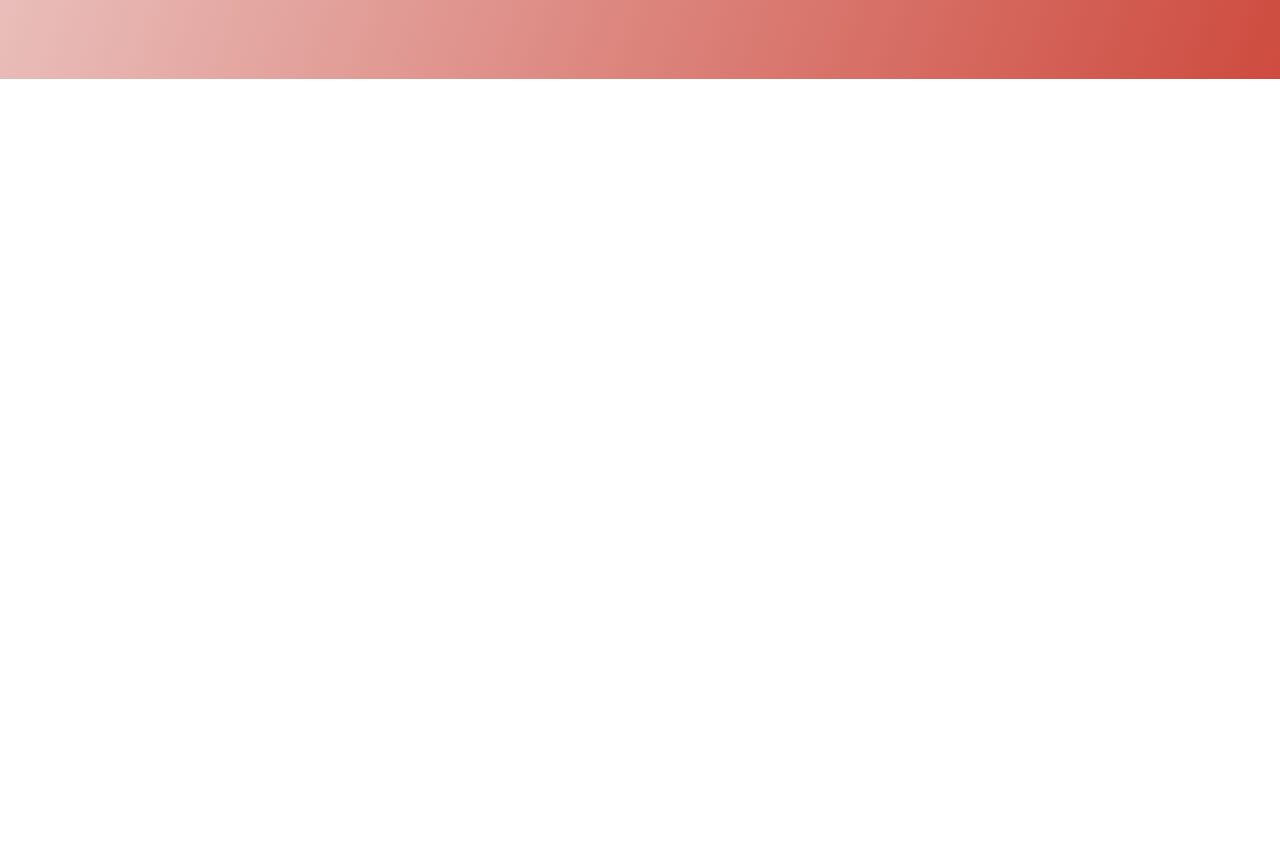
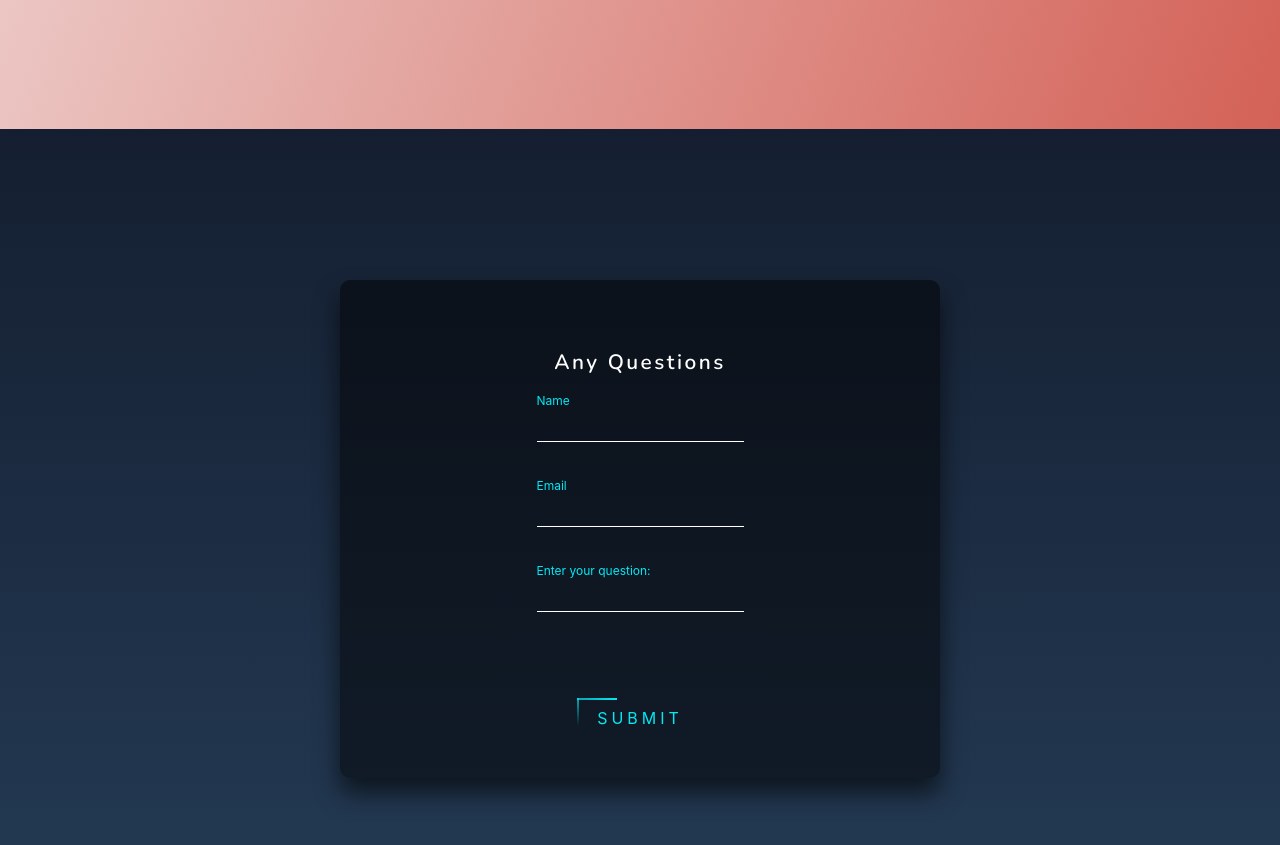
Before and after one commit to SaiPradeepti/Furni-store, a React (Create React App) app: page / in a window 1280 px wide. Shown: the part 2120-2965 px from the top of the page. Before the commit the page ends 2199 px from the top, so only its background shows below. Built offline with nearby package versions, Linux system fonts and the light colour scheme.

Commit message:
Updating Form.js

```diff
--- a/src/App.js
+++ b/src/App.js
@@ -1,9 +1,11 @@
 import furnitureList from './furnitureList'
 import Furniture from './Furniture'
+import Form from './Form'
 import {useState} from 'react'
 
+
 function App() {
-  const [loading,setLoading] = useState(true);
+  const [loading,setLoading] = useState(false);
 
   const loadingTime = () => {
     setTimeout(() => {
@@ -29,6 +31,7 @@ function App() {
   }
 
   return (
+    <>
       <div className="main">
         <header>
           <div className="title">Furni Store</div>
@@ -41,6 +44,8 @@ function App() {
           }
         </div>
       </div>
+      <Form />
+    </>
   );
 }
 
--- /dev/null
+++ b/src/Form.js
@@ -0,0 +1,58 @@
+import {useState} from 'react'
+
+const Form = () => {
+    const [userQueryInfo,setUserQueryInfo] = useState({name:'',email:'',query:''});
+    const [queryList,setQueryList] = useState([]);
+
+    const handleChange = (e) => {
+        const name = e.target.name;
+        const value = e.target.value;
+        setUserQueryInfo({...userQueryInfo,[name]: value});
+    }
+
+    const handleSubmit = (e) => {
+        if(userQueryInfo.name && userQueryInfo.email && userQueryInfo.query){
+            const queryInfo = {id: new Date().getTime().toString(),...userQueryInfo};
+            console.log(queryList,queryInfo)
+            setQueryList([...queryList,queryInfo]);
+            console.log(queryList);
+            setUserQueryInfo({name:'',email:'',query:''});
+            document.getElementById('name').value = '';
+            document.getElementById('email').value = '';
+            document.getElementById('query').value = '';
+        }else{
+            alert('Please fill all the fields');
+        }
+        e.preventDefault();
+    }
+
+    return (
+        <article>
+            <form className="form">
+                <h4>Any Questions</h4>
+                <div className="form-control">
+                    <input type="text" id="name" name="name" value={userQueryInfo.name} onChange={handleChange} />
+                    <label htmlFor="name">Name </label>
+                </div>
+                <div className="form-control">
+                    <input type="text" id="email" name="email" value={userQueryInfo.email} onChange={handleChange} />
+                    <label htmlFor="email">Email </label>
+                </div>
+                <div className="form-control">
+                    {/* <textarea name="query" id="query" cols="30" rows="1" placeholder="..." value={userQueryInfo.query} onChange={(e) => setQuery(e.target.value)}></textarea> */}
+                    <input name="query" id="query" cols="30" rows="1" value={userQueryInfo.query} onChange={handleChange}/>
+                    <label htmlFor="name">Enter your question: </label>
+                </div>
+                <a href="#" onClick={handleSubmit}>
+                    <span></span>
+                    <span></span>
+                    <span></span>
+                    <span></span>
+                    Submit
+                </a>
+            </form>
+        </article>
+    )
+};
+
+export default Form;
--- /dev/null
+++ b/src/form.css
@@ -0,0 +1,175 @@
+@import url('https://fonts.googleapis.com/css2?family=Nunito:wght@600&display=swap');
+
+article {
+  height: 100vh;
+  margin-top: 50px;
+  display: flex;
+  justify-content: center;
+  align-items: center;
+  background: linear-gradient(#141e30, #243b55);
+}
+
+.form {
+  width: 600px;
+  min-width: 400px;
+  padding: 40px;
+  background: rgba(0, 0, 0, 0.5);
+  box-sizing: border-box;
+  box-shadow: 0 15px 25px rgba(0, 0, 0, 0.6);
+  border-radius: 10px;
+  display: flex;
+  flex-direction: column;
+  justify-content: center;
+  align-items: center;
+  color: white;
+}
+
+h4 {
+  font-family: 'Nunito', sans-serif;
+  font-size: 1.3em;
+  text-transform: capitalize;
+  letter-spacing: 0.12em;
+  text-align: center;
+  font-weight: bolder;
+}
+
+.form-control {
+  margin-bottom: 1rem;
+  position: relative;
+}
+
+input {
+  width: 100%;
+  padding: 10px 0;
+  font-size: 16px;
+  color: #fff;
+  margin-bottom: 30px;
+  border: none;
+  border-bottom: 1px solid #fff;
+  outline: none;
+  background: transparent;
+}
+
+label {
+  position: absolute;
+  top: 0;
+  left: 0;
+  padding: 10px 0;
+  font-size: 16px;
+  color: #fff;
+  pointer-events: none;
+  transition: 0.5s;
+}
+input:valid ~ label,
+input:focus ~ label {
+  top: -20px;
+  left: 0;
+  color: #03e9f4;
+  font-size: 12px;
+}
+
+form a {
+  position: relative;
+  display: inline-block;
+  padding: 10px 20px;
+  color: #03e9f4;
+  font-size: 16px;
+  text-decoration: none;
+  text-transform: uppercase;
+  overflow: hidden;
+  transition: 0.5s;
+  margin-top: 40px;
+  letter-spacing: 4px;
+}
+
+a:hover {
+  background: #03e9f4;
+  color: #fff;
+  border-radius: 5px;
+  box-shadow: 0 0 5px #03e9f4, 0 0 25px #03e9f4, 0 0 50px #03e9f4,
+    0 0 100px #03e9f4;
+}
+
+a span {
+  position: absolute;
+  display: block;
+}
+
+a span:nth-child(1) {
+  top: 0;
+  left: -100%;
+  width: 100%;
+  height: 2px;
+  background: linear-gradient(90deg, transparent, #03e9f4);
+  animation: btn-anim1 1s linear infinite;
+}
+
+@keyframes btn-anim1 {
+  0% {
+    left: -100%;
+  }
+  50%,
+  100% {
+    left: 100%;
+  }
+}
+
+a span:nth-child(2) {
+  top: -100%;
+  right: 0;
+  width: 2px;
+  height: 100%;
+  background: linear-gradient(180deg, transparent, #03e9f4);
+  animation: btn-anim2 1s linear infinite;
+  animation-delay: 0.25s;
+}
+
+@keyframes btn-anim2 {
+  0% {
+    top: -100%;
+  }
+  50%,
+  100% {
+    top: 100%;
+  }
+}
+
+a span:nth-child(3) {
+  bottom: 0;
+  right: -100%;
+  width: 100%;
+  height: 2px;
+  background: linear-gradient(270deg, transparent, #03e9f4);
+  animation: btn-anim3 1s linear infinite;
+  animation-delay: 0.5s;
+}
+
+@keyframes btn-anim3 {
+  0% {
+    right: -100%;
+  }
+  50%,
+  100% {
+    right: 100%;
+  }
+}
+
+a span:nth-child(4) {
+  bottom: -100%;
+  left: 0;
+  width: 2px;
+  height: 100%;
+  background: linear-gradient(360deg, transparent, #03e9f4);
+  animation: btn-anim4 1s linear infinite;
+  animation-delay: 0.75s;
+}
+
+@keyframes btn-anim4 {
+  0% {
+    bottom: -100%;
+  }
+  50%,
+  100% {
+    bottom: 100%;
+  }
+}
--- a/src/index.js
+++ b/src/index.js
@@ -1,6 +1,7 @@
 import React from 'react';
 import ReactDOM from 'react-dom';
 import './index.css';
+import './form.css'
 import App from './App';
 
 ReactDOM.render(<App />,document.getElementById('root'));
```
Lines whose indentation alone changed are shown as unchanged.
